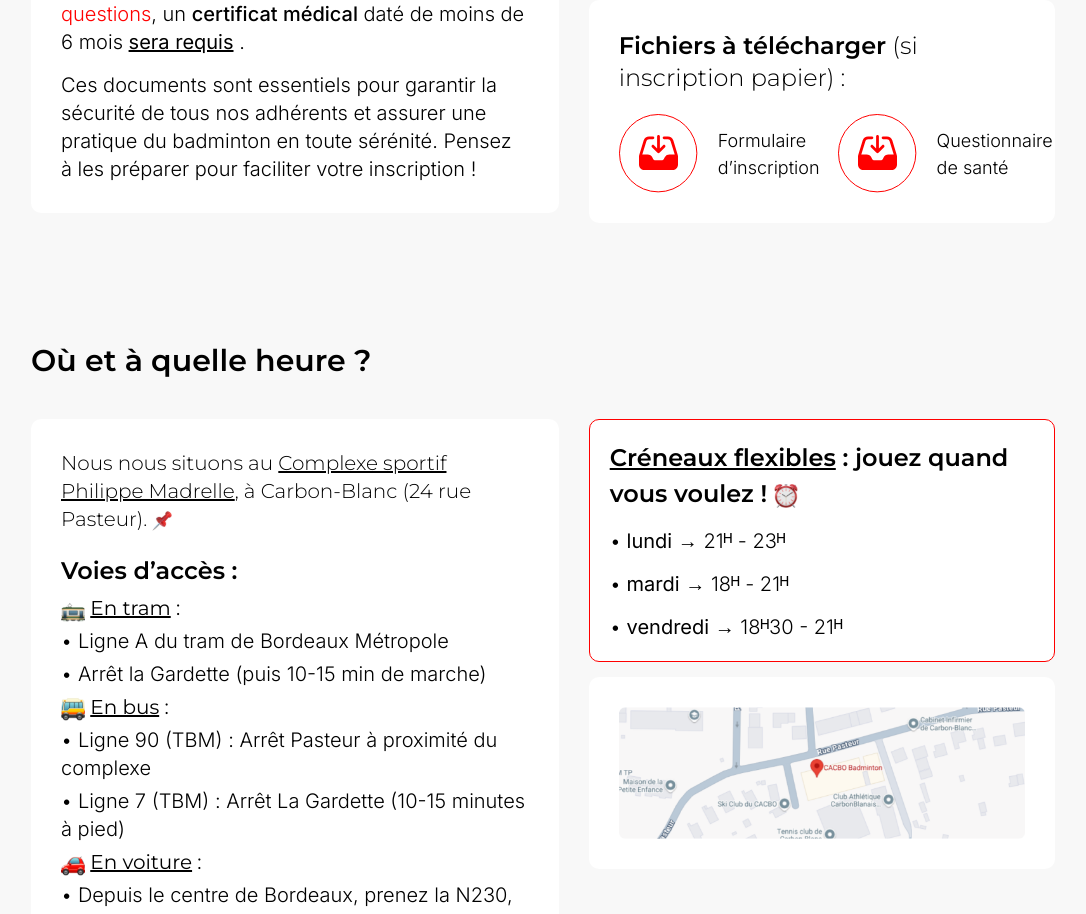
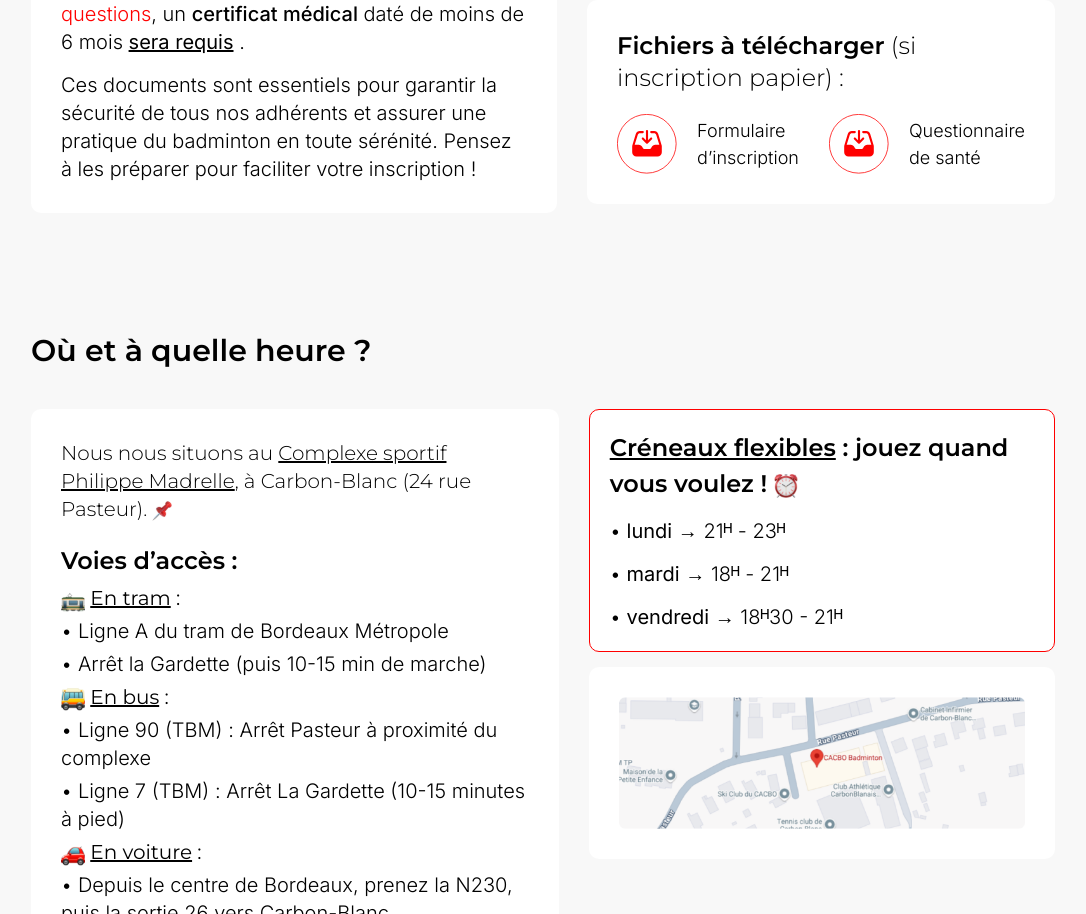
Before and after one commit to Matsuel/CACBO-Badminton, a Next.js app: page /adherer in a window 1280 px wide. Shown: the part 1831-2745 px from the top of the page, without its empty margins (97-1183 px from the left). Built offline with nearby package versions, Linux system fonts and the light colour scheme; a web font is replaced by a local one.

Commit message:
Components Documents, Personnel, bureau -> rework hover animation, reduce size, reduce mt

```diff
--- a/src/components/documents/index.tsx
+++ b/src/components/documents/index.tsx
@@ -1,6 +1,8 @@
 import Image from "next/image";
+import Link from "next/link";
 import File from "@/assets/file.svg";
-import Link from "next/link";
+import FileRed from "@/assets/fileRed.svg";
+import { useState } from "react";
 
 interface DocumentsProps {
     content: string;
@@ -12,15 +14,37 @@ export const Documents = ({
     href,
 }: DocumentsProps) => {
 
+    const [isHovered, setIsHovered] = useState<boolean>(false);
+
     return (
-        <Link href={href} passHref target={"_blank"}
-              className="w-auto h-auto flex flex-row items-center justify-start gap-[20px]">
-            <Image src={File} alt={"Formulaire d’inscription"}/>
+        <div className="w-auto h-auto flex flex-row items-center justify-start gap-[20px]">
+
+            <Link
+                href={href}
+                passHref
+                target={"_blank"}
+                className="text-redcolor hover:text"
+                onMouseEnter={() => setIsHovered(true)}
+                onMouseLeave={() => setIsHovered(false)}
+            >
+                <div className="relative w-[60px] h-[60px]">
+                    <Image
+                        src={File}
+                        alt={"Formulaire d’inscription"}
+                        className={`absolute transition-all duration-300 ease-in-out ${isHovered ? 'opacity-0' : 'opacity-100'}`}
+                    />
+                    <Image
+                        src={FileRed}
+                        alt={"Formulaire d’inscription"}
+                        className={`absolute transition-all duration-300 ease-in-out ${isHovered ? 'opacity-100' : 'opacity-0'}`}
+                    />
+                </div>
+            </Link>
 
             <h5 className="font-Inter font-light text-[18px]">
                 {content}
             </h5>
-        </Link>
+        </div>
     )
 }
 
--- a/src/components/personnel/index.tsx
+++ b/src/components/personnel/index.tsx
@@ -22,7 +22,7 @@ const Personnel = ({
 
     return (
         <div className="w-auto h-auto flex flex-col items-center gap-[30px] p-10 bg-white rounded-ten">
-            <div className="w-[200px] h-[200px] rounded-ten flex justify-center items-center bg-center bg-cover" style={{backgroundImage: `url(${image.src})`}}>
+            <div className="w-[170px] h-[170px] rounded-ten flex justify-center items-center bg-center bg-cover" style={{backgroundImage: `url(${image.src})`}}>
             </div>
 
             <h3 className="flex flex-col font-Montserrat font-normal text-2xl text-center">
--- a/src/pages/bureau.tsx
+++ b/src/pages/bureau.tsx
@@ -57,7 +57,7 @@ const Bureau = () => {
                 du compte bancaire) et de la résolution des problèmes et des conflits en son sein.
             </div>
 
-            <div className="w-auto h-auto flex flex-row justify-between gap-[70px] mt-[105px]">
+            <div className="w-auto h-auto flex flex-row justify-between gap-[70px] mt-[75px]">
 
                 {personnel.map((person, index) => (
                     <Personnel name={person.name} role={person.role} image={person.image} key={index}/>
```
Also changed, not shown: src/assets/fileRed.svg (added).
